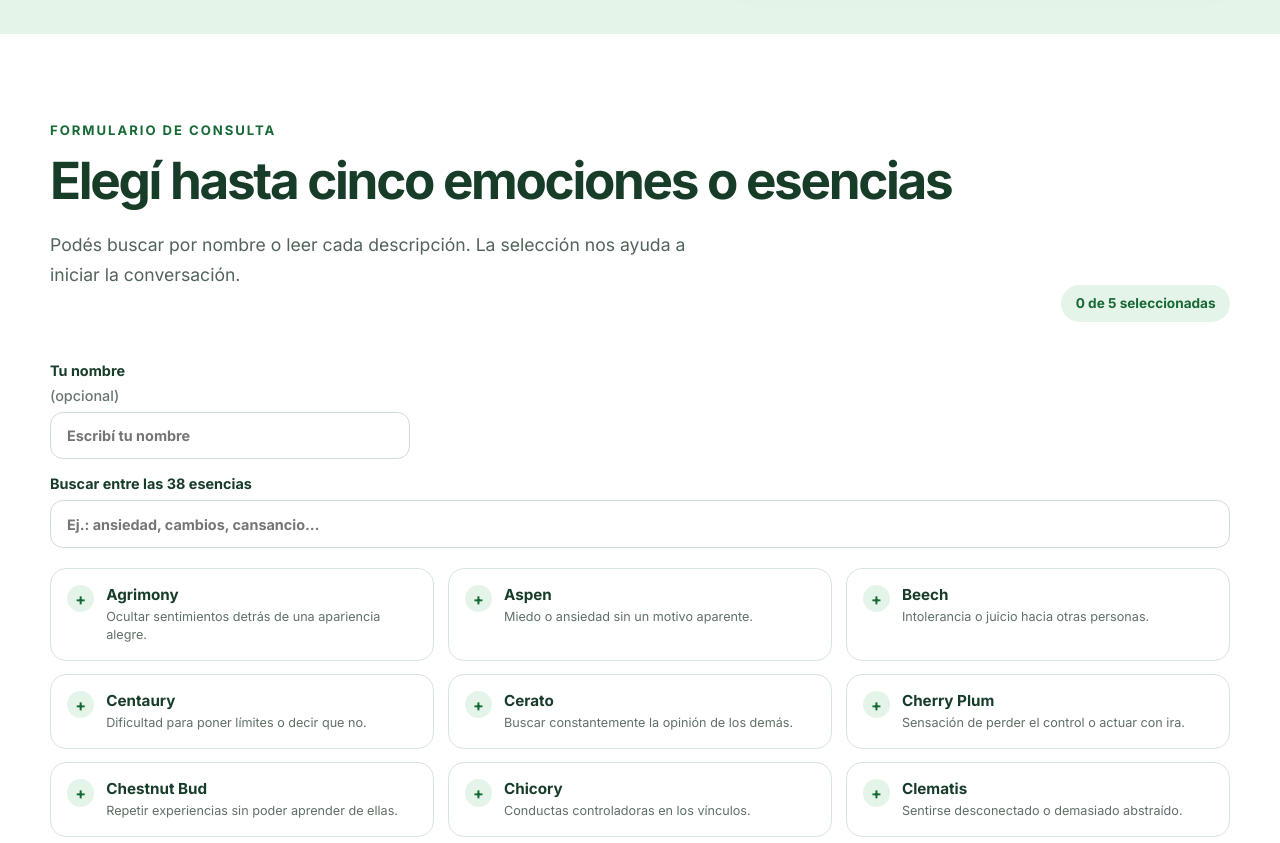
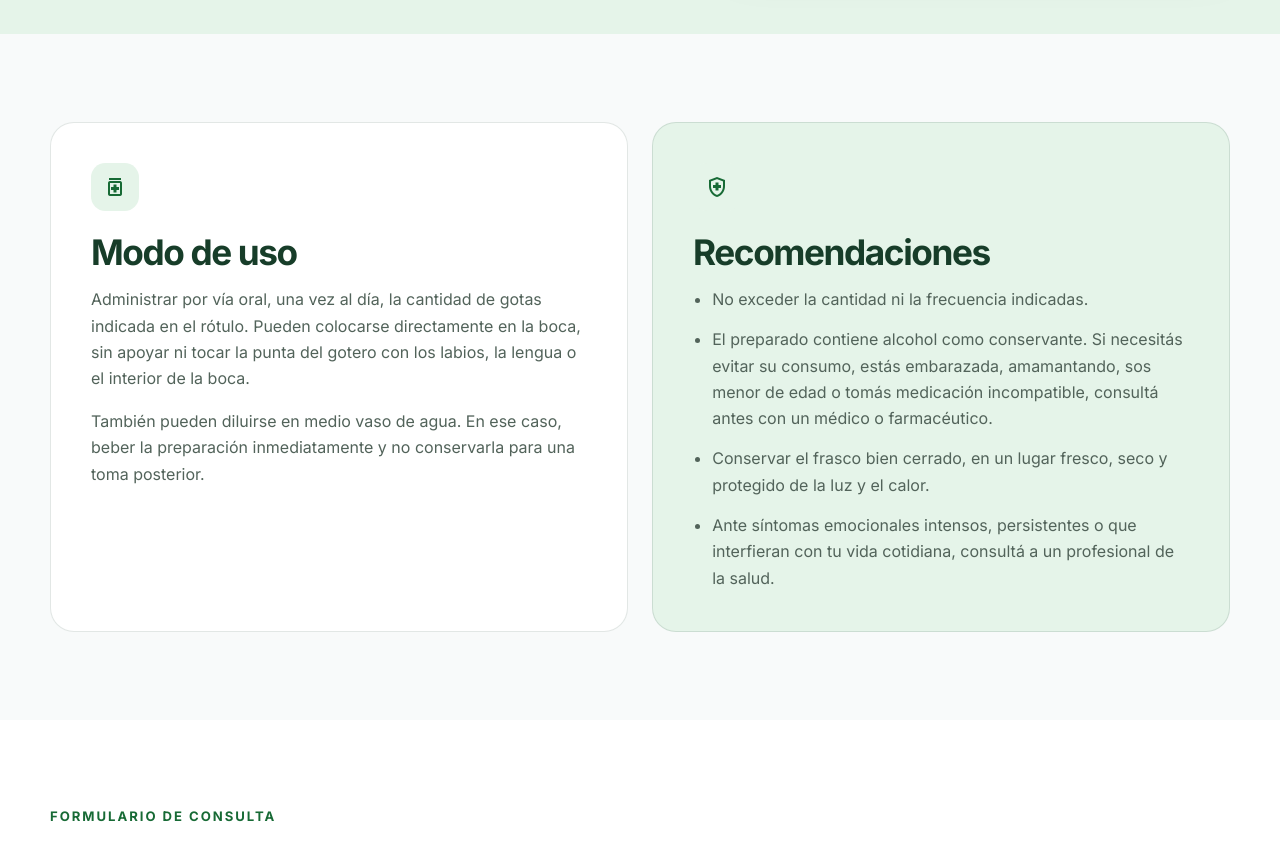
Before and after one commit to EzequielJacquet25/FarmaciaFiorilliJR, a React (Vite) app: page /flores-de-bach in a window 1280 px wide. Shown: the part 1920-2763 px from the top of the page. Built offline with nearby package versions, Linux system fonts and the light colour scheme.

Commit message:
feat: add usage section and recommendations for Flores de Bach

```diff
--- a/src/components/FloresDeBach/FloresDeBach.css
+++ b/src/components/FloresDeBach/FloresDeBach.css
@@ -166,6 +166,53 @@
   border-radius: 1.25rem;
   background: #173d29;
   box-shadow: 0 20px 45px rgba(23, 61, 41, 0.15);
+}
+.bach-use-section {
+  padding: 5.5rem 0;
+  background: #f8fafa;
+}
+.bach-use-grid {
+  display: grid;
+  grid-template-columns: repeat(2, minmax(0, 1fr));
+  gap: 1.5rem;
+}
+.bach-use-card {
+  padding: clamp(1.5rem, 4vw, 2.5rem);
+  border: 1px solid rgba(23, 61, 41, 0.12);
+  border-radius: 1.5rem;
+  background: #fff;
+}
+.bach-use-card > span {
+  display: grid;
+  width: 3rem;
+  height: 3rem;
+  place-items: center;
+  border-radius: 0.9rem;
+  background: #e5f4e9;
+  color: #176a35;
+}
+.bach-use-card h2 {
+  margin: 1.25rem 0 0.85rem;
+  color: #173d29;
+  font-size: clamp(1.7rem, 3vw, 2.2rem);
+  letter-spacing: -0.04em;
+}
+.bach-use-card p,
+.bach-use-card li {
+  color: #52635a;
+  line-height: 1.65;
+}
+.bach-use-card p + p {
+  margin-top: 1rem;
+}
+.bach-use-card ul {
+  display: grid;
+  gap: 0.85rem;
+  margin: 0;
+  padding-left: 1.2rem;
+}
+.bach-use-card-highlight {
+  background: #e5f4e9;
 }
 .bach-selector-section {
   background: #fff;
@@ -338,6 +385,9 @@
   .bach-flower-grid {
     grid-template-columns: repeat(2, minmax(0, 1fr));
   }
+  .bach-use-grid {
+    grid-template-columns: 1fr;
+  }
 }
 @media (max-width: 600px) {
   .bach-hero,
--- a/src/components/FloresDeBach/FloresDeBach.jsx
+++ b/src/components/FloresDeBach/FloresDeBach.jsx
@@ -142,6 +142,53 @@ export default function FloresDeBach() {
         </div>
       </section>
 
+      <section className="bach-use-section">
+        <div className="bach-container bach-use-grid">
+          <article className="bach-use-card">
+            <span className="material-symbols-outlined" aria-hidden="true">
+              medication
+            </span>
+            <h2>Modo de uso</h2>
+            <p>
+              Administrar por vía oral, una vez al día, la cantidad de gotas
+              indicada en el rótulo. Pueden colocarse directamente en la boca,
+              sin apoyar ni tocar la punta del gotero con los labios, la lengua
+              o el interior de la boca.
+            </p>
+            <p>
+              También pueden diluirse en medio vaso de agua. En ese caso,
+              beber la preparación inmediatamente y no conservarla para una
+              toma posterior.
+            </p>
+          </article>
+
+          <article className="bach-use-card bach-use-card-highlight">
+            <span className="material-symbols-outlined" aria-hidden="true">
+              health_and_safety
+            </span>
+            <h2>Recomendaciones</h2>
+            <ul>
+              <li>No exceder la cantidad ni la frecuencia indicadas.</li>
+              <li>
+                El preparado contiene alcohol como conservante. Si necesitás
+                evitar su consumo, estás embarazada, amamantando, sos menor de
+                edad o tomás medicación incompatible, consultá antes con un
+                médico o farmacéutico.
+              </li>
+              <li>
+                Conservar el frasco bien cerrado, en un lugar fresco, seco y
+                protegido de la luz y el calor.
+              </li>
+              <li>
+                Ante síntomas emocionales intensos, persistentes o que
+                interfieran con tu vida cotidiana, consultá a un profesional de
+                la salud.
+              </li>
+            </ul>
+          </article>
+        </div>
+      </section>
+
       <section className="bach-selector-section" id="formulario-bach">
         <div className="bach-container">
           <div className="bach-selector-heading">
--- a/src/data/floresBach.js
+++ b/src/data/floresBach.js
@@ -1,40 +1,40 @@
 export const floresBach = [
-  ["Agrimony", "Ocultar sentimientos detrás de una apariencia alegre."],
-  ["Aspen", "Miedo o ansiedad sin un motivo aparente."],
-  ["Beech", "Intolerancia o juicio hacia otras personas."],
-  ["Centaury", "Dificultad para poner límites o decir que no."],
-  ["Cerato", "Buscar constantemente la opinión de los demás."],
-  ["Cherry Plum", "Sensación de perder el control o actuar con ira."],
-  ["Chestnut Bud", "Repetir experiencias sin poder aprender de ellas."],
-  ["Chicory", "Conductas controladoras en los vínculos."],
-  ["Clematis", "Sentirse desconectado o demasiado abstraído."],
-  ["Crab Apple", "Dificultad para aceptar la propia imagen."],
-  ["Elm", "Sentirse abrumado por las responsabilidades."],
-  ["Gentian", "Desánimo frente a las dificultades."],
-  ["Gorse", "Desesperanza o sensación de que nada tiene solución."],
-  ["Heather", "Necesidad de compartir lo que se siente."],
-  ["Holly", "Ira, celos o envidia."],
-  ["Honeysuckle", "Permanecer ligado al pasado."],
-  ["Hornbeam", "Cansancio mental o postergación de tareas."],
-  ["Impatiens", "Impaciencia o irritabilidad frecuente."],
-  ["Larch", "Falta de confianza en uno mismo."],
-  ["Mimulus", "Miedos concretos, al futuro o a lo desconocido."],
-  ["Mustard", "Tristeza o desánimo sin causa clara."],
-  ["Oak", "Agotamiento por sostener demasiadas exigencias."],
-  ["Olive", "Cansancio después de un esfuerzo intenso."],
-  ["Pine", "Culpa excesiva."],
-  ["Red Chestnut", "Preocupación excesiva por los demás."],
-  ["Rock Rose", "Miedo intenso o pánico."],
-  ["Rock Water", "Exigencia excesiva con uno mismo."],
-  ["Scleranthus", "Indecisión persistente."],
-  ["Star of Bethlehem", "Tristeza o impacto tras una experiencia difícil."],
-  ["Sweet Chestnut", "Sensación de desesperación o de estar atrapado."],
-  ["Vervain", "Sobreestimulación o entusiasmo excesivo."],
-  ["Vine", "Tendencia a dominar o imponer."],
-  ["Walnut", "Cambios, transiciones y etapas nuevas."],
-  ["Water Violet", "Necesidad de vincularse manteniendo independencia."],
-  ["White Chestnut", "Pensamientos repetitivos o persistentes."],
-  ["Wild Oat", "Búsqueda de dirección o propósito."],
-  ["Wild Rose", "Resignación o falta de motivación."],
-  ["Willow", "Sensación de injusticia o resentimiento."],
+  ["Agrimony", "Si ocultás tus sentimientos reales bajo una apariencia alegre, puede acompañar la comunicación de lo que sentís."],
+  ["Aspen", "Para el miedo o la ansiedad sin motivo aparente; puede acompañar la búsqueda de seguridad interior."],
+  ["Beech", "Cuando aparece intolerancia o juicio hacia los demás; puede acompañar una mirada más respetuosa y tolerante."],
+  ["Centaury", "Para quienes tienen dificultad para decir que no; puede acompañar la construcción de límites propios."],
+  ["Cerato", "Cuando se busca siempre la opinión de los demás aun sabiendo qué se quiere; puede acompañar la toma de decisiones."],
+  ["Cherry Plum", "Para momentos en que se siente que se pierde el control o se actúa con ira; puede acompañar el autocontrol."],
+  ["Chestnut Bud", "Cuando se repiten experiencias o errores; puede acompañar el aprendizaje a partir de esas vivencias."],
+  ["Chicory", "Para conductas controladoras en los vínculos; puede acompañar relaciones más libres y afectuosas."],
+  ["Clematis", "Cuando hay desconexión de la realidad o exceso de ensueño; puede acompañar el enfoque en el presente."],
+  ["Crab Apple", "Cuando cuesta aceptar el propio cuerpo; puede acompañar una relación más amable con la imagen personal."],
+  ["Elm", "Para sentirse abrumado por las responsabilidades; puede acompañar la sensación de apoyo frente a las exigencias."],
+  ["Gentian", "Cuando aparecen desánimo y desilusión ante los problemas; puede acompañar el reconocimiento de las dificultades."],
+  ["Gorse", "Para momentos de desesperanza o sensación de que nada tiene solución; puede acompañar la conservación de la esperanza."],
+  ["Heather", "Cuando se siente soledad; puede acompañar la posibilidad de hablar de forma sincera con los demás."],
+  ["Holly", "Para sentimientos de ira o envidia; puede acompañar una relación más calma con uno mismo y los demás."],
+  ["Honeysuckle", "Cuando se vive demasiado ligado al pasado y cuesta avanzar; puede acompañar el regreso al presente."],
+  ["Hornbeam", "Para el cansancio mental y la postergación; puede acompañar una disposición renovada frente a las tareas."],
+  ["Impatiens", "Cuando hay irritabilidad o impaciencia frecuente; puede acompañar una actitud más tranquila."],
+  ["Larch", "Para la falta de confianza en uno mismo; puede acompañar la determinación personal."],
+  ["Mimulus", "Para miedos concretos, al futuro o a lo desconocido; puede acompañar la forma de afrontar fobias y temores."],
+  ["Mustard", "Cuando se experimenta tristeza o desánimo; puede acompañar la recuperación del ánimo."],
+  ["Oak", "Para el agotamiento asociado al trabajo o a la exigencia sostenida; puede acompañar la resiliencia."],
+  ["Olive", "Cuando hubo un esfuerzo intenso y falta energía; puede acompañar la recuperación del ánimo y el descanso."],
+  ["Pine", "Para la culpa excesiva; puede acompañar la aceptación de la realidad."],
+  ["Red Chestnut", "Cuando existe preocupación excesiva por el bienestar de otras personas; puede acompañar una mayor calma."],
+  ["Rock Rose", "Para estados de miedo intenso; puede acompañar la posibilidad de enfrentar situaciones nuevas."],
+  ["Rock Water", "Cuando hay excesiva exigencia con uno mismo; puede acompañar una actitud más flexible."],
+  ["Scleranthus", "Para la indecisión persistente; puede acompañar una elección más determinada."],
+  ["Star of Bethlehem", "Para sentirse apenado o desconsolado; puede acompañar momentos de tristeza tras experiencias difíciles."],
+  ["Sweet Chestnut", "Cuando hay desesperación por la propia situación; puede acompañar la sensación de no estar atrapado."],
+  ["Vervain", "Para la sobreestimulación o el entusiasmo excesivo; puede acompañar una pasión más equilibrada."],
+  ["Vine", "Cuando se reconoce una tendencia a dominar; puede acompañar una actitud más tranquila."],
+  ["Walnut", "Para etapas de transición y cambios personales; puede acompañar el proceso de adaptación."],
+  ["Water Violet", "Para quienes valoran su independencia y desean mantener vínculos; puede acompañar una mejor relación con los demás."],
+  ["White Chestnut", "Cuando persisten pensamientos obsesivos o repetitivos; puede acompañar una mente más clara."],
+  ["Wild Oat", "Para cuando no se encuentra una dirección en la vida; puede acompañar la búsqueda de propósito."],
+  ["Wild Rose", "Cuando hay resignación y falta de motivación; puede acompañar una mirada más animada y clara."],
+  ["Willow", "Para la sensación de injusticia o resentimiento; puede acompañar el proceso de avanzar."],
 ].map(([nombre, descripcion]) => ({ nombre, descripcion }));
```
